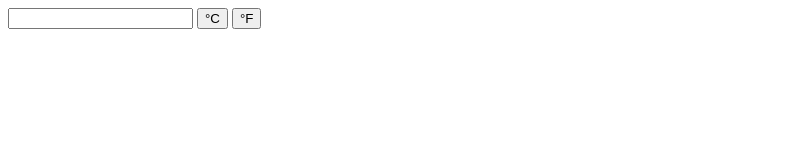
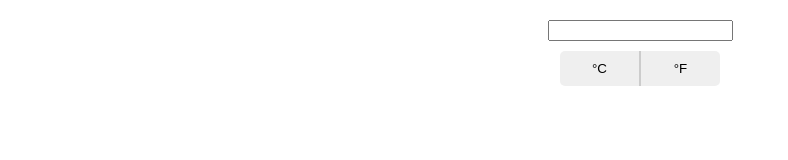
Before and after one commit to Hossam-Allam/Weatherly, a website built with webpack: page src/template.html in a window 1280 px wide. Shown: the whole page, without its empty margins (0-788 px from the left). Built offline with nearby package versions, Linux system fonts and the light colour scheme.

Commit message:
button styling

```diff
--- a/src/form.js
+++ b/src/form.js
@@ -8,12 +8,16 @@ celcius.addEventListener("click", () => {
   let query = input.value;
   handleWeather(query, "metric");
   input.value = "";
+  celcius.classList.add("active");
+  fahrenheit.classList.remove("active");
 });
 
 fahrenheit.addEventListener("click", () => {
   let query = input.value;
   handleWeather(query, "us");
   input.value = "";
+  fahrenheit.classList.add("active");
+  celcius.classList.remove("active");
 });
 
 input.addEventListener("keydown", (event) => {
@@ -21,5 +25,7 @@ input.addEventListener("keydown", (event) => {
     const query = input.value;
     handleWeather(query, "metric");
     input.value = "";
+    celcius.classList.add("active");
+    fahrenheit.classList.remove("active");
   }
 });
--- a/src/styles.css
+++ b/src/styles.css
@@ -2,3 +2,40 @@
 body {
   background-color: white;
 }
+
+.form {
+  display: flex;
+  justify-content: center;
+  align-items: center;
+  flex-direction: column;
+  margin-top: 20px;
+}
+
+.unit-buttons {
+  display: flex;
+  gap: 0px;
+  margin-top: 10px;
+}
+
+.celcius {
+  border-top-left-radius: 5px;
+  border-bottom-left-radius: 5px;
+  border: none;
+  border-right: 1px solid #ccc;
+  height: 35px;
+  width: 80px;
+}
+
+.fahrenheit {
+  border-top-right-radius: 5px;
+  border-bottom-right-radius: 5px;
+  border: none;
+  border-left: 1px solid #ccc;
+  height: 35px;
+  width: 80px;
+}
+
+.active {
+  background-color: #75aeea;
+  color: white;
+}
--- a/src/template.html
+++ b/src/template.html
@@ -6,8 +6,12 @@
     <title>Weatherly</title>
   </head>
   <body>
-    <input type="text" id="location" />
-    <button class="celcius">°C</button>
-    <button class="fahrenheit">°F</button>
+    <div class="form">
+      <input type="text" id="location" />
+      <div class="unit-buttons">
+        <button class="celcius">°C</button>
+        <button class="fahrenheit">°F</button>
+      </div>
+    </div>
   </body>
 </html>
```
